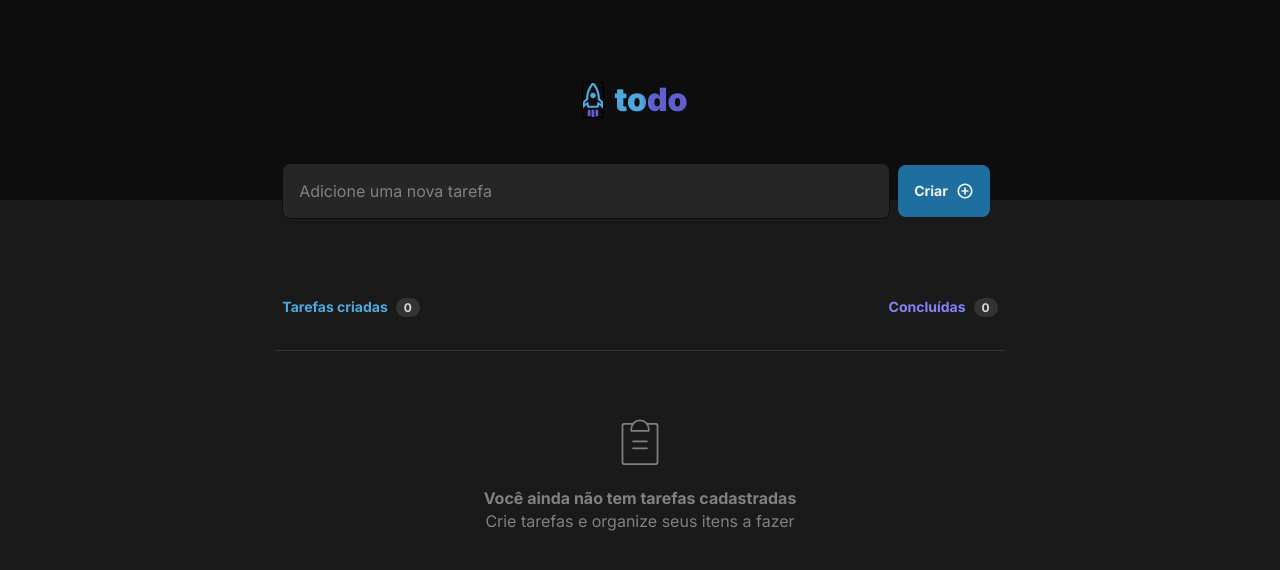
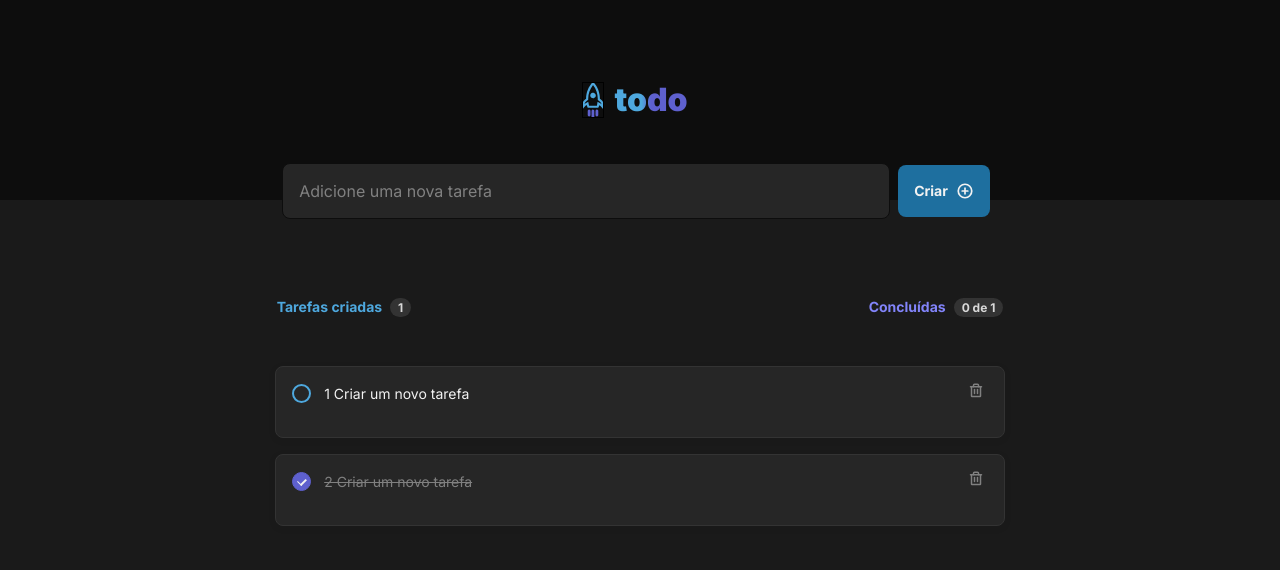
Before and after one commit to mendesrl/Ignite-todo-list, a React (Vite) app: page / in a window 1280 px wide. Shown: the top 570 px of the page. Built offline with nearby package versions, Linux system fonts and the light colour scheme.

Commit message:
add lib uuidv4 to generate id

```diff
--- a/src/components/TaskBoard.tsx
+++ b/src/components/TaskBoard.tsx
@@ -4,39 +4,34 @@ import { ClipboardText } from 'phosphor-react';
 import { Task } from './Task';
 import { useState } from 'react';
 import { PlusCircle } from 'phosphor-react';
+import { v4 as uuidv4 } from 'uuid';
 
-export function TaskBoard(props: any) {
+export function TaskBoard() {
   //state : variavel que armazena o estado atual do componente (monitorada)
-  const [tasks, setTasks] = useState([
-    // {
-    //   id: 2,
-    //   description: 'Task 2',
-    //   completed: false,
-    // },
-  ]);
-  const [newTask, setNewTask] = useState('');
+  const tarefas = [
+    {id: uuidv4(), description: '1 Criar um novo tarefa', completed: false},
+    {id: uuidv4(), description: '2 Criar um novo tarefa', completed: true}
+  ]
+  const [tasks, setTasks] = useState([{}]);
   const isEmpty = tasks.length === 0;
   const totalTasks = tasks.length;
   const completedTasks = tasks.filter((task) => task.completed).length;
 
-  function handleCreateNewTask() {
+  function handleCreateNewTask(event: any)  {
     event.preventDefault();
     const newDescriptionTask = {
-      id:3,
+      id: uuidv4(),
       description: event.target.descriptionTask.value,
       completed: false,
     }
+    console.log(uuidv4());
     setTasks([...tasks, newDescriptionTask]);
     event.target.descriptionTask.value = '';
   }
 
-  // function handleDeleteTask(id) {
-  //   var
-  // }
-
   return (
     <>
-      <form onSubmit={handleCreateNewTask}>
+      <form onSubmit={event => handleCreateNewTask(event)}>
         <div className="new-task">
           <input
             name="descriptionTask"
@@ -65,7 +60,7 @@ export function TaskBoard(props: any) {
               Concluídas
             </span>
             <div className="task-status__badge">
-              <span className="task-status__number">{completedTasks}</span>
+              <span className="task-status__number">{completedTasks} de {totalTasks}</span>
             </div>
           </div>
         </div>
@@ -82,12 +77,13 @@ export function TaskBoard(props: any) {
 
         {!isEmpty && (
           <div className="tasks">
-            {tasks.map((task) => {
+            {tarefas.map((tarefa) => {
               return (
                 <Task
-                  id={task.id}
-                  description={task.description}
-                  completed={task.completed}
+                  id={tarefa.id}
+                  key={tarefa.id}
+                  description={tarefa.description}
+                  completed={tarefa.completed}
                 />
               );
             })}
```
